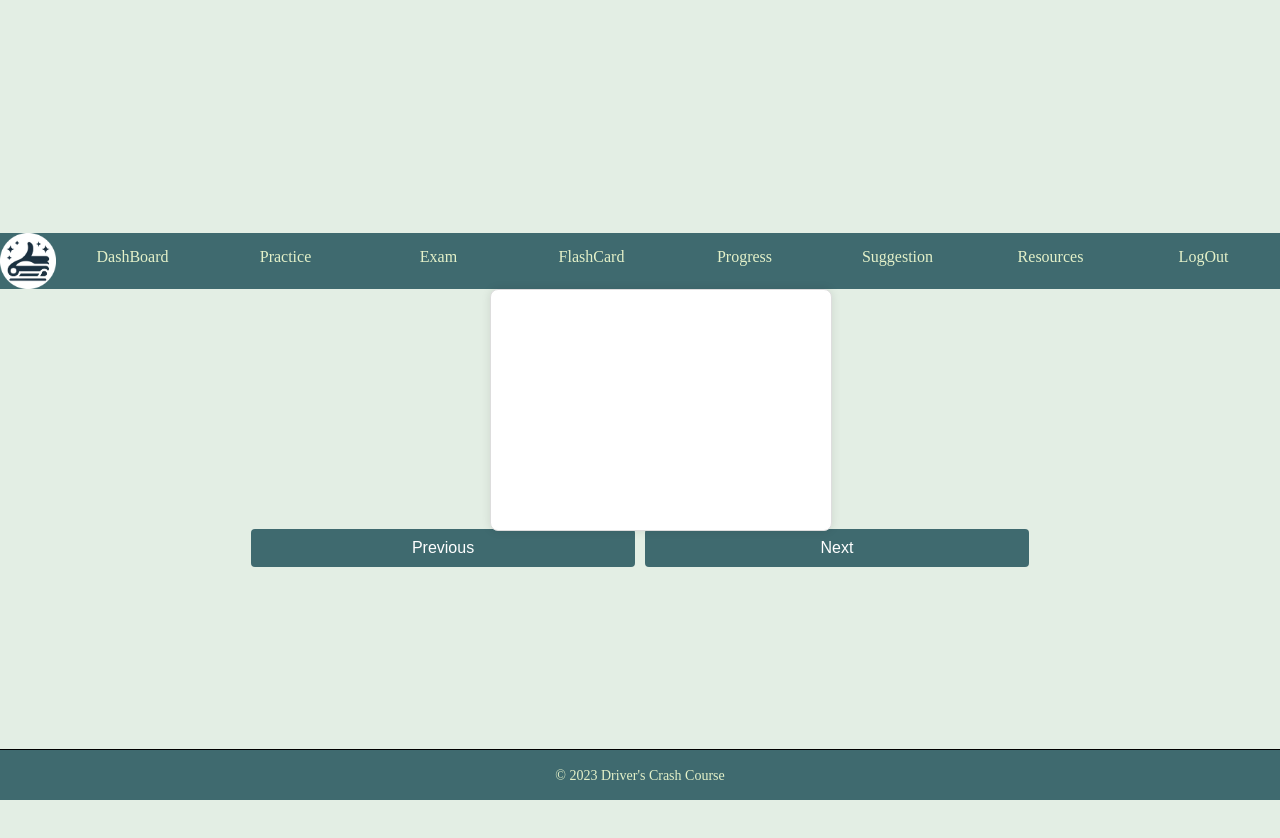
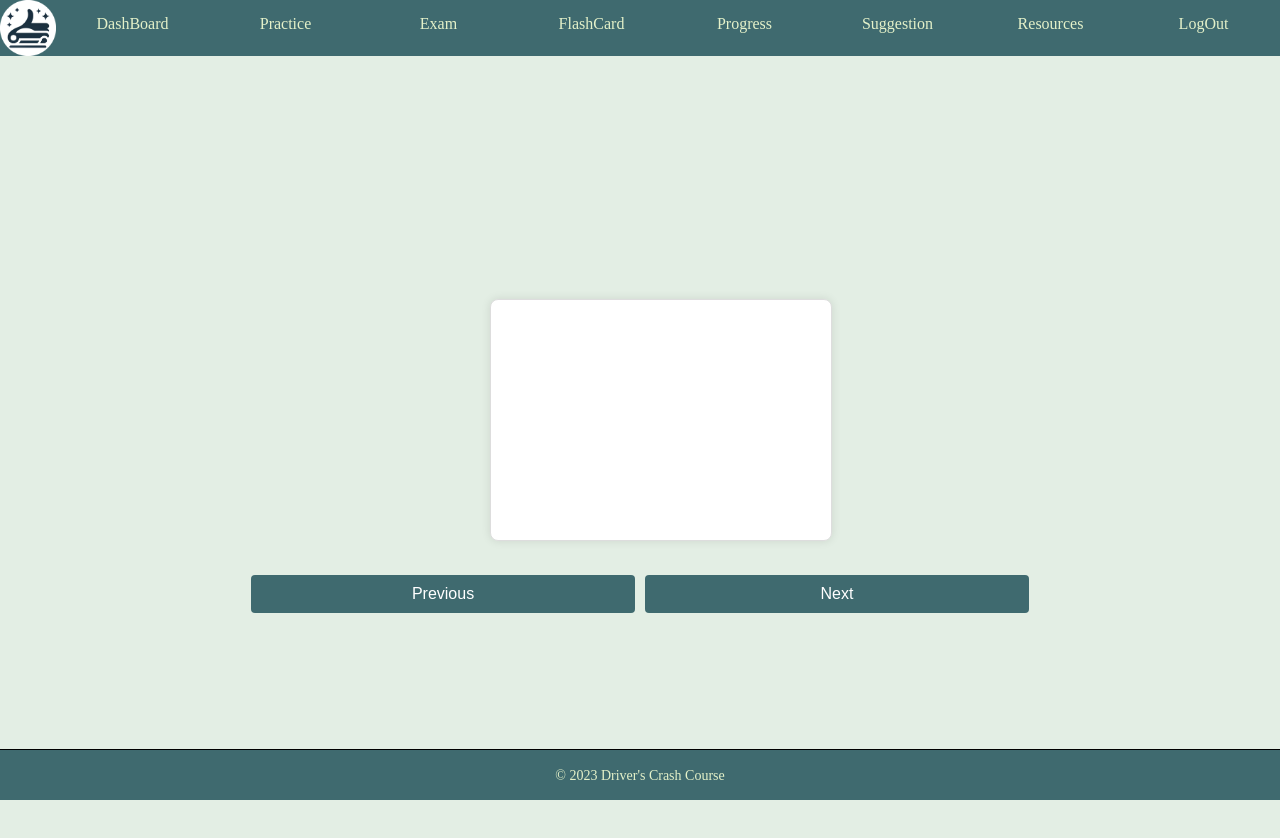
Before and after one commit to nicolasvu9/DriverCrashCourse, a React (Create React App) app in the folder client/: page /FlashCard in a window 1280 px wide. Shown: the top 838 px of the page. Before the commit the page ends 800 px from the top, so only its background shows below. Built offline with nearby package versions, Linux system fonts and the light colour scheme; no server answers.

Commit message:
Update FlashCardsPage.js

```diff
--- a/client/src/components/FlashCardsPage.js
+++ b/client/src/components/FlashCardsPage.js
@@ -60,8 +60,9 @@ const FlashCardsPage = () => {
   };
 
   return (
+    <div>
+      <TopNav />
       <div className="flashcards-container">
-        <TopNav />
         <div
           className={`flashcard ${isFlipped ? 'flipped' : ''}`}
           onClick={handleCardFlip}
@@ -69,9 +70,12 @@ const FlashCardsPage = () => {
           <div className="front">{flashcards[currentCardIndex]?.text}</div>
           <div className="back">{flashcards[currentCardIndex]?.answer}</div>
         </div>
+        <br></br>
+        <br></br>
         <div className="button-container">
           <button onClick={handlePrevCard}>Previous</button>
           <button onClick={handleNextCard}>Next</button>
+        </div>
       </div>
       <Footer />
     </div>
```
Lines whose indentation alone changed are shown as unchanged.
